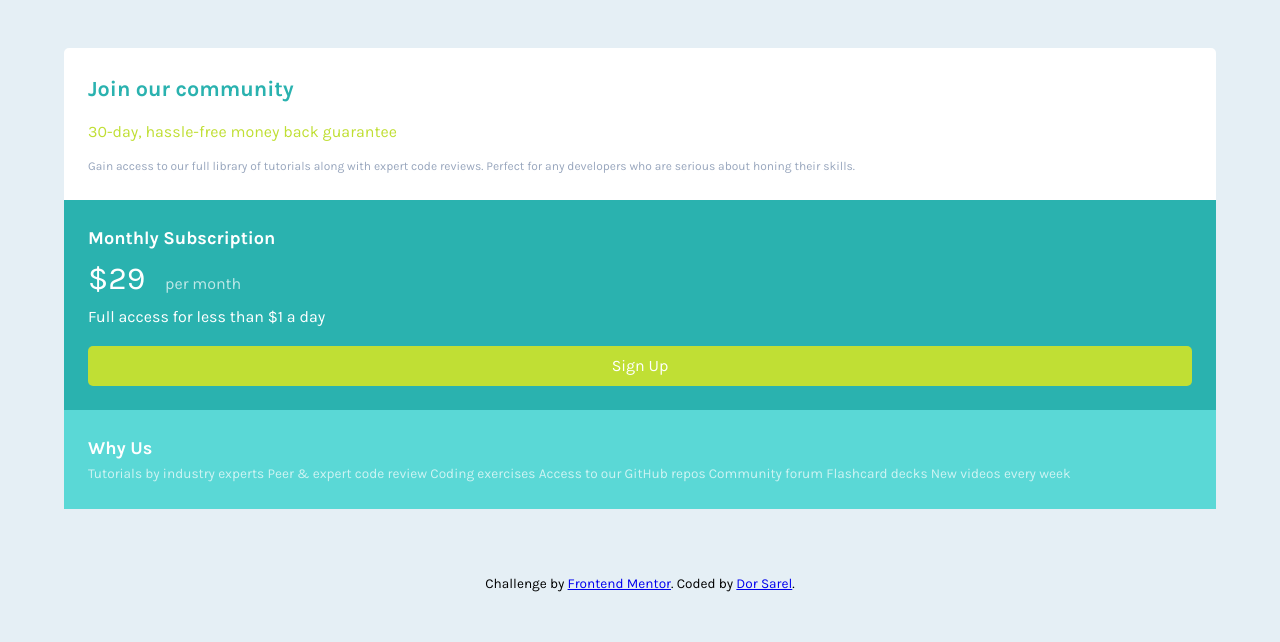
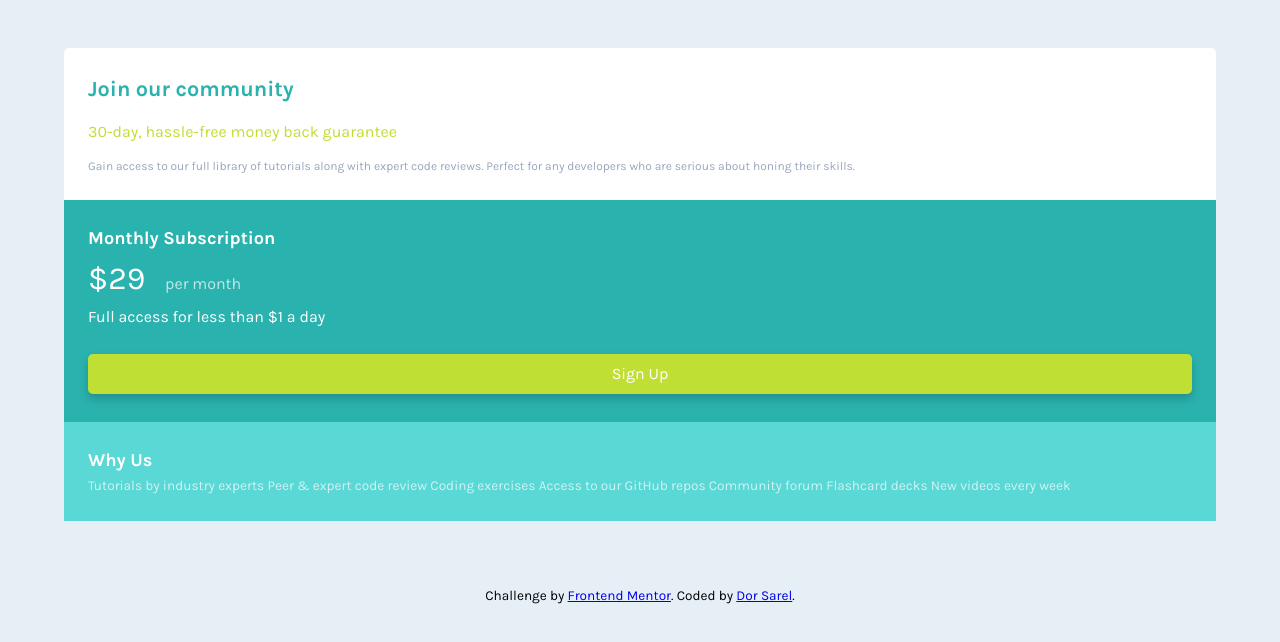
Before and after one commit to DorSarel/Single-price-grid-component, a plain HTML site: page index.html in a window 1280 px wide. In both pictures the pointer is over the button "Sign Up". Drawn offline with Linux system fonts and the light colour scheme.

Commit message:
add hover&focus for the button

```diff
--- a/style.css
+++ b/style.css
@@ -58,6 +58,14 @@ body {
 .btn-primary {
   background-color: hsl(71, 73%, 54%);
   font-size: 1rem;
+  margin-top: 0.75rem;
+  transition: all 0.25s;
+}
+
+.btn-primary:hover,
+.btn-primary:focus {
+  transform: translateY(-4px);
+  box-shadow: 0 5px 10px rgba(0, 0, 0, 0.2);
 }
 
 /*
```
